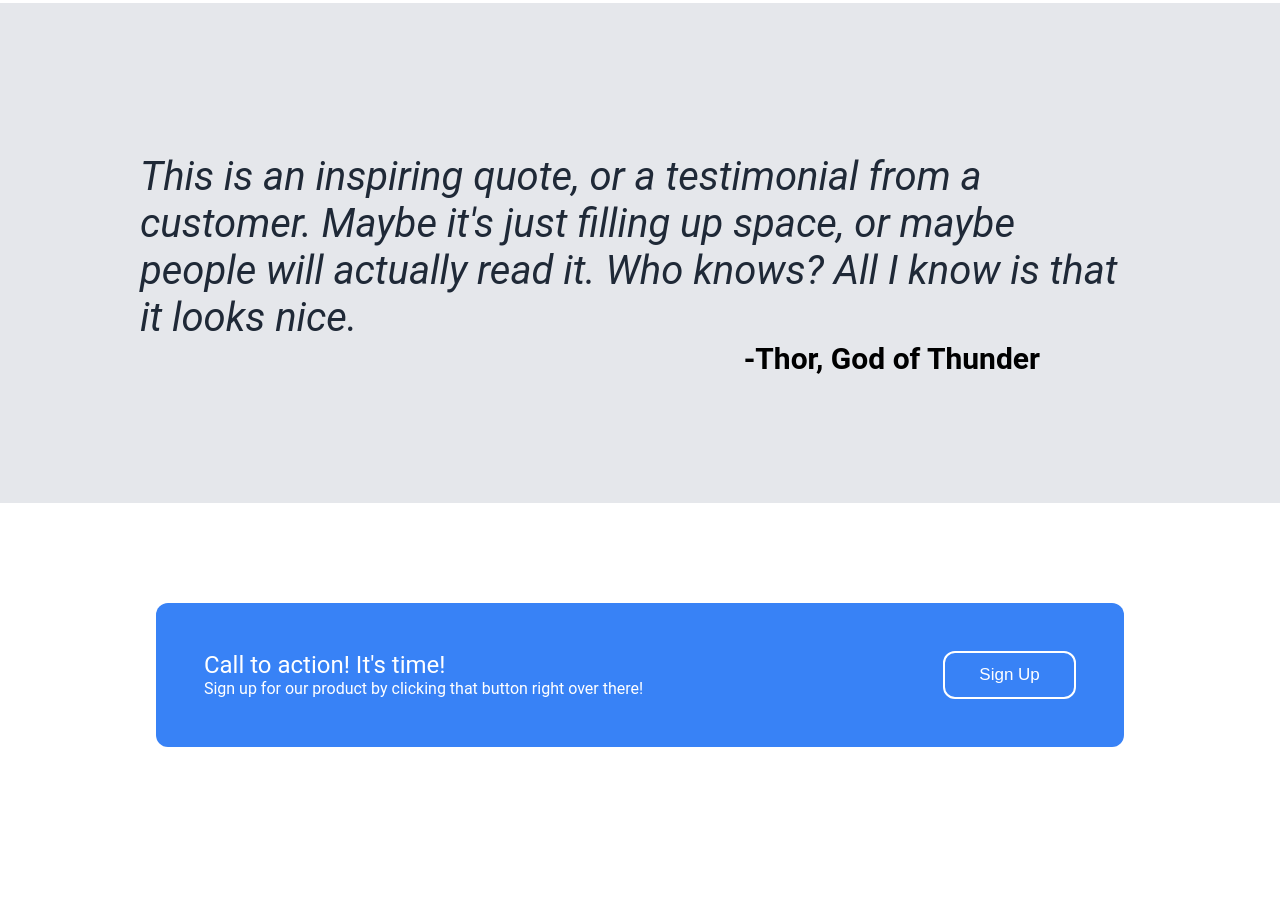
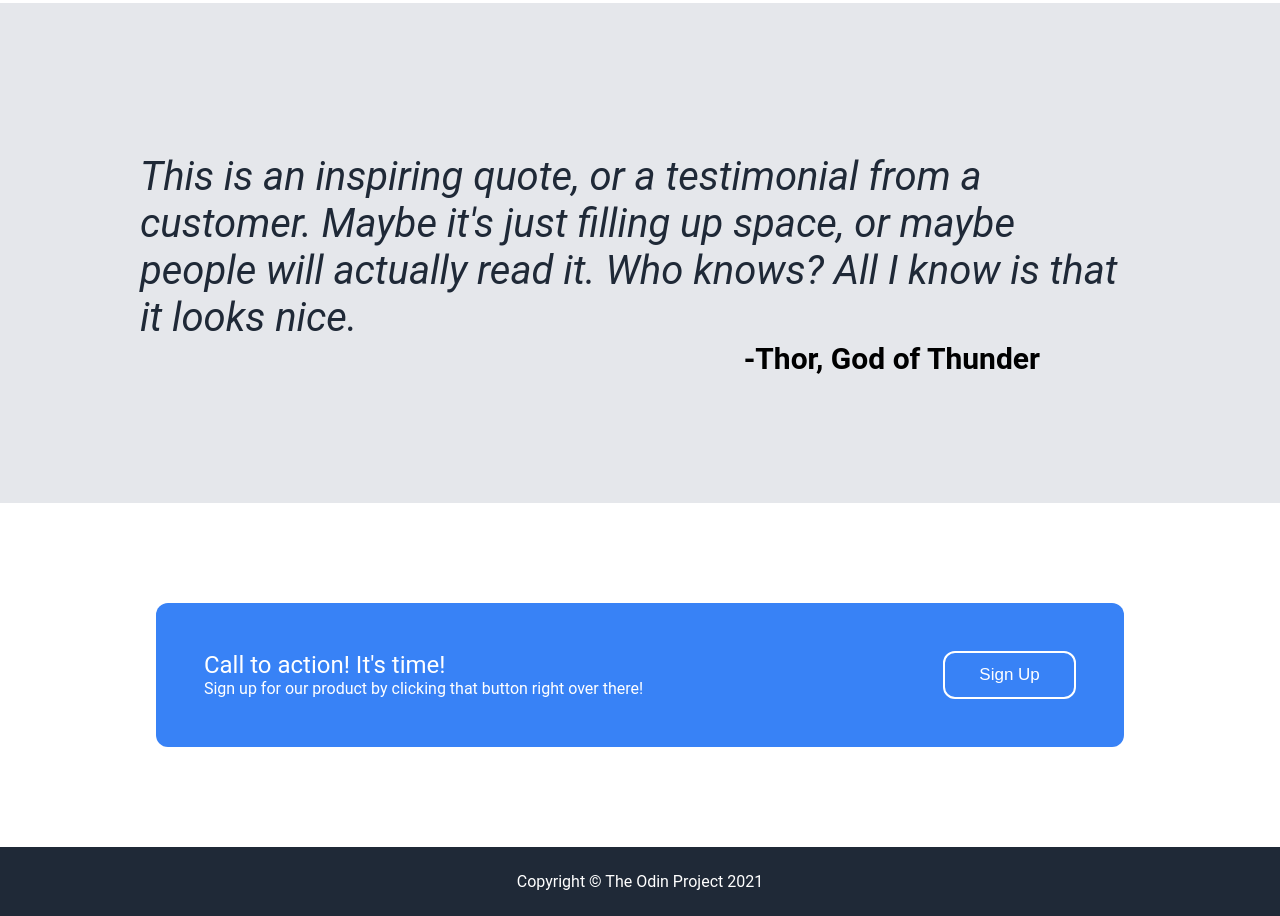
Before and after one commit to brayang2014/Landing-Page, a plain HTML site: page index.html in a window 1280 px wide. Shown: the part 1055-1971 px from the top of the page. Before the commit the page ends 1902 px from the top, so only its background shows below. Drawn offline with Linux system fonts and the light colour scheme.

Commit message:
final section done

```diff
--- a/index.html
+++ b/index.html
@@ -72,5 +72,10 @@
         </div>
     </div>
 </div>
+<div class = "copyright">
+    <div class = "fifthtext">
+    <div>Copyright © The Odin Project 2021</div>
+    </div>
+</div>
 </body>
 </html>
--- a/style.css
+++ b/style.css
@@ -168,3 +168,14 @@ button{
     border:2px solid white;
     border-radius:12px;
 }
+
+.copyright{
+    background-color: #1F2937;
+    padding:25px;
+    display:flex;
+    justify-content: center;
+}
+
+.fifthtext{
+    color: white;
+}
```
